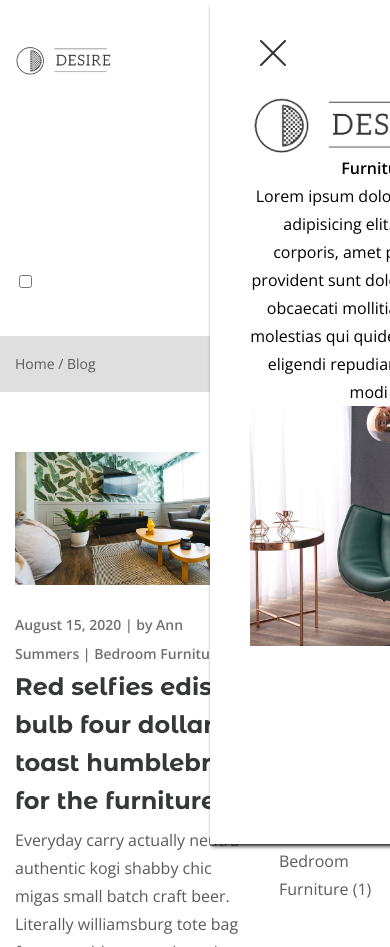
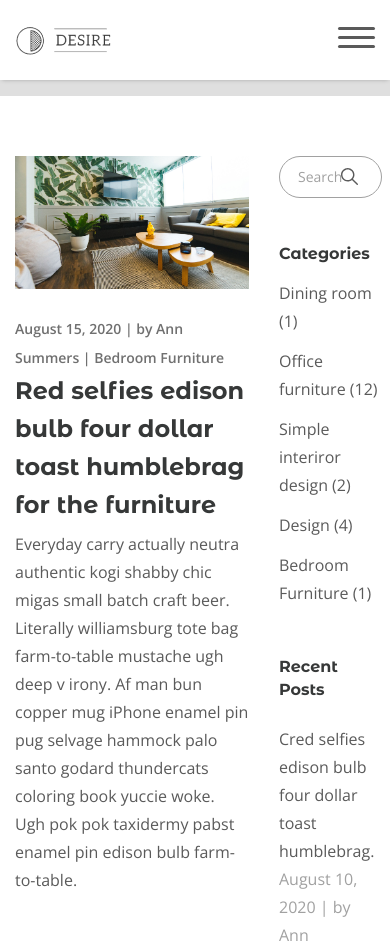
Before and after one commit to BekzodDeveloper/desire-multi-page, a website: page app/blog.html in a window 390 px wide. Shown: the top 947 px of the page. Drawn offline with nearby package versions, Linux system fonts and the light colour scheme; files that its build step writes are made by us from their sources.

Commit message:
header was completed

```diff
--- a/app/blog.html
+++ b/app/blog.html
@@ -22,8 +22,8 @@
     <header class="header">
       <div class="container">
         <div class="header__inner">
-          <nav class="menu">
-            <ul class="menu__items">
+          <nav class="menu ">
+            <ul class="menu__items menu__items--1">
               <li class="menu__item-list">
                 <a class="menu__list-link" href="about.html">About</a>
               </li>
@@ -32,10 +32,10 @@
               </li>
             </ul>
           </nav>
-          <a class="logo-link" href="index.html">
+          <a class="logo" href="index.html">
             <img src="images/home/logo.png" alt="logo" class="logo-img">
           </a>
-          <nav class="menu">
+          <nav class="menu ">
             <ul class="menu__items">
               <li class="menu__item-list">
                 <a class="menu__list-link" href="blog.html">Blog</a>
@@ -45,25 +45,30 @@
               </li>
             </ul>
           </nav>
-          <input class="rightside-menu__input-checkbox" id="check" type="checkbox">
-          <label class="header__btn" for="check">
+          <button class="header__btn-menu">
+            <span></span>
+            <span></span>
+            <span></span>
+          </button>
+
+          <button class="header__btn">
             <img class="header__btn-img" src="images/home/icon_menu.svg" alt="icon menu">
-          </label>
-          <div id="rightside-menu" class="rightside-menu">
-            <!-- <input class="rightside-menu__input-checkbox" id="check" type="checkbox"> -->
-            <label class="rightside-menu__label" for="check">
-              <img class="rightside-menu__btn-close" src="images/home/close.svg" alt="close">
-              <!-- <button class="rightside-menu__btn"></button> -->
-            </label>
+          </button>
+
+          <div id="rightside-menu" class="rightside-menu rightside-menu--close">
+
+            <button class="rightside-menu__btn-close">
+              <img class="rightside-menu__btn-icon" src="images/home/close.svg" alt="close">
+            </button>
             <div class="rightside-menu__content">
-              <img class="rightside-menu__logo" src="images/home/logo-big.png" alt="">
-              <h4 class="rightside-menu__title">Furniture for life</h4>
-              <p class="rightside-menu__text">
+              <img class="rightside-menu__content-logo" src="images/home/logo-big.png" alt="">
+              <h4 class="rightside-menu__content-title">Furniture for life</h4>
+              <p class="rightside-menu__content-text">
                 Lorem ipsum dolor sit amet consectetur adipisicing elit. Aut commodi nisi corporis, amet placeat rem,
                 veniam provident sunt dolor ad nihil. Soluta vitae obcaecati mollitia quod provident ea, molestias qui
                 quidem, repellat fuga unde, eligendi repudiandae dolore maxime modi corporis?
               </p>
-              <img class="rightside-menu__img" src="images/home/r-s_img.jpg" alt="">
+              <img class="rightside-menu__content-img" src="images/home/r-s_img.jpg" alt="">
             </div>
           </div>
         </div>
@@ -124,8 +129,9 @@
                 <div class="blog-page__post-desc">
                   <span class="blog-page__post-category">August 12, 2020 | by Lux Morningstar | Design</span>
 
-                  <h1 class="blog-page__post-title blog-page__post-title-authentic "><a class="blog-page__post-title--link" href="./post.html">
-                    Authentic kogi shabby chic</a>
+                  <h1 class="blog-page__post-title blog-page__post-title-authentic "><a
+                      class="blog-page__post-title--link" href="./post.html">
+                      Authentic kogi shabby chic</a>
                   </h1>
                 </div>
               </article>
@@ -141,7 +147,7 @@
                   <span class="blog-page__post-category">August 18, 2020 | by Ann Summers | Table Furniture</span>
                   <h1 class="blog-page__post-title"><a class="blog-page__post-title--link" href="./post.html">
                       Semiotics fixie four dollar toast, next level woke</a>
-                    </h1>
+                  </h1>
                   <p class="blog-page__post-text">
                     Everyday carry actually neutra authentic kogi shabby chic migas small batch craft beer. Literally
                     williamsburg tote bag farm-to-table mustache ugh deep v irony. Af man bun copper mug iPhone enamel
--- a/app/js/main.js
+++ b/app/js/main.js
@@ -14,7 +14,11 @@ $(function () {
 
     $('.header__btn-menu').on('click', function () {
         $('.menu').toggleClass('menu--open');
+
+        $('.main').toggleClass('main--class');
+        console.log('class');
     });
+
 });
 
 
--- a/app/scss/_media.scss
+++ b/app/scss/_media.scss
@@ -11,6 +11,10 @@
             display: none;
         }
     }
+    .rightside-menu {
+        display: none;
+        // transform: translateX(4000px);
+    }
     .menu {
         &__item-list {
             padding-left: 0;
@@ -23,8 +27,31 @@
 
 @media (max-width: 540px) {
     .header {
+        box-shadow: none;
+        &__inner {
+            padding-top: 20px;
+            position: relative;
+            // z-index: -10;
+            // padding-bottom: 30px;
+            &::after {
+                content: "";
+                position: absolute;
+                top: 0;
+                left: 0;
+                width: 100%;
+                height: 80px;
+                background-color: #fff;
+                z-index: 23;
+                // box-shadow: ;
+                box-shadow: 0 2px 4px -2px rgba(#000, 0.25);
+            }
+        }
+        .container {
+            padding: 0;
+        }
         &__inner {
             flex-wrap: wrap;
+            position: relative;
         }
         &__btn-menu {
             position: relative;
@@ -33,8 +60,13 @@
             border: none;
             cursor: pointer;
             order: -1;
+            z-index: 25;
+
+            padding-top: 5px;
+            padding-right: 15px;
+
             span {
-                background-color: #000;
+                background-color: $default-color;
                 width: 37px;
                 height: 3px;
                 display: block;
@@ -45,20 +77,33 @@
     }
     .menu {
         display: block;
+        // position: absolute;
+        top: 0;
+        left: 0;
         width: 100%;
         z-index: 20;
-        transform: translateY(-310px);
+        transform: translateY(-400px);
         position: relative;
         background-color: #fff;
-        transition: all 0.6s;
+        transition: all 1s;
 
         &--open {
-            transform: translateY(0px);
+            z-index: 22;
+
+            transition: transform 1s;
+            transform: translateY(20px);
+            // background-color: #fff;
         }
 
         &__items {
             width: 100%;
             display: block;
+            border-bottom: 1px solid #5a5a5a50;
+            box-shadow: 0 2px 4px -2px rgba(#000, 0.25);
+
+            &--1 {
+                border-bottom: none;
+            }
         }
         &__item-list {
             padding: 10px 0px;
@@ -68,10 +113,26 @@
         }
         &__list-link {
             width: 100%;
+            padding: 10px 0;
+            display: inline-block;
+            &:hover::after {
+                display: none;
+            }
         }
     }
-    .logo-link {
+    .logo {
+        padding-left: 15px;
+        z-index: 25;
+
         margin: 0;
+        padding-top: 5px;
         order: -1;
     }
+    .main {
+        margin-top: -342px;
+        z-index: 20;
+        &--class {
+            z-index: 19;
+        }
+    }
 }
--- a/app/scss/style.scss
+++ b/app/scss/style.scss
@@ -17,6 +17,7 @@
         padding-top: 45px;
         padding-bottom: 45px;
         position: relative;
+        background-color: none;
     }
     &__btn {
         background-color: transparent;
```
Also changed, not shown: app/about.html (+21 -15 lines), app/contact.html (+18 -13 lines), app/gallery.html (+20 -15 lines), app/index.html (+18 -13 lines), app/page.html (+4 -4 lines), app/post.html (+33 -23 lines), app/css/style.min.css, app/js/main.min.js.
